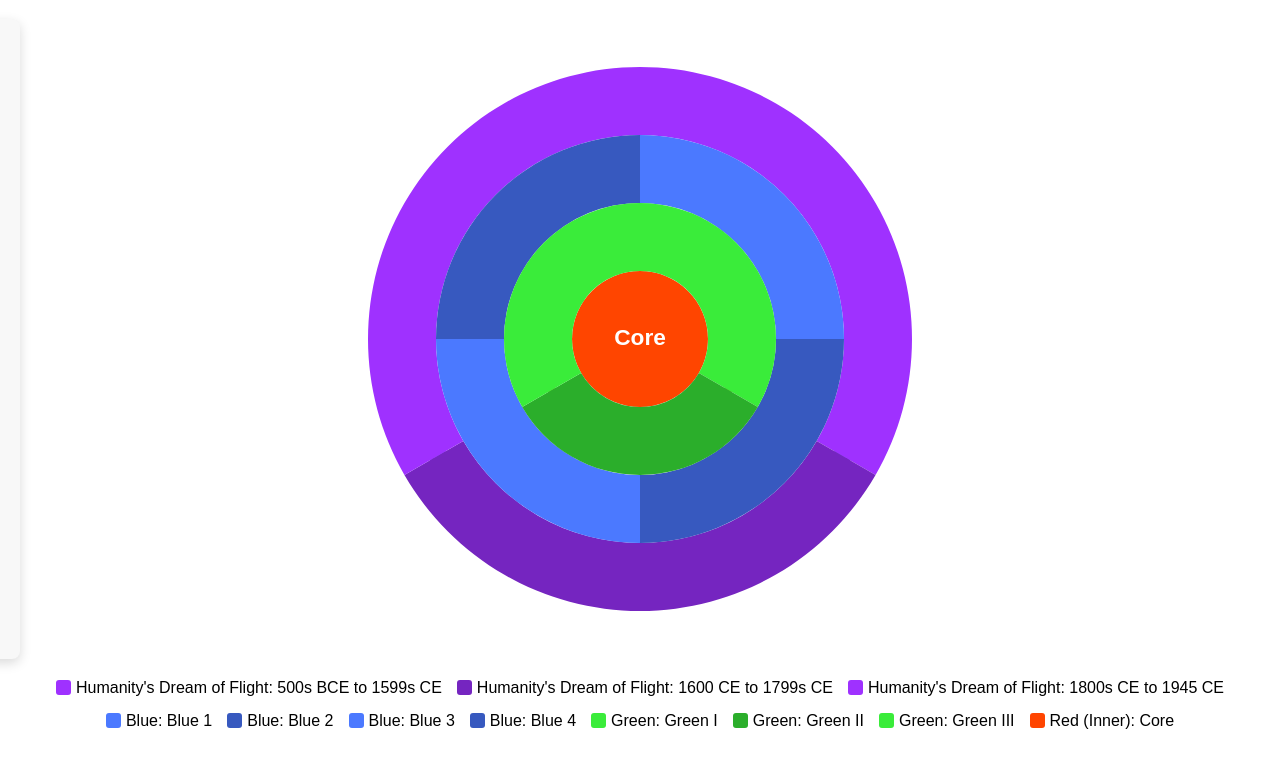
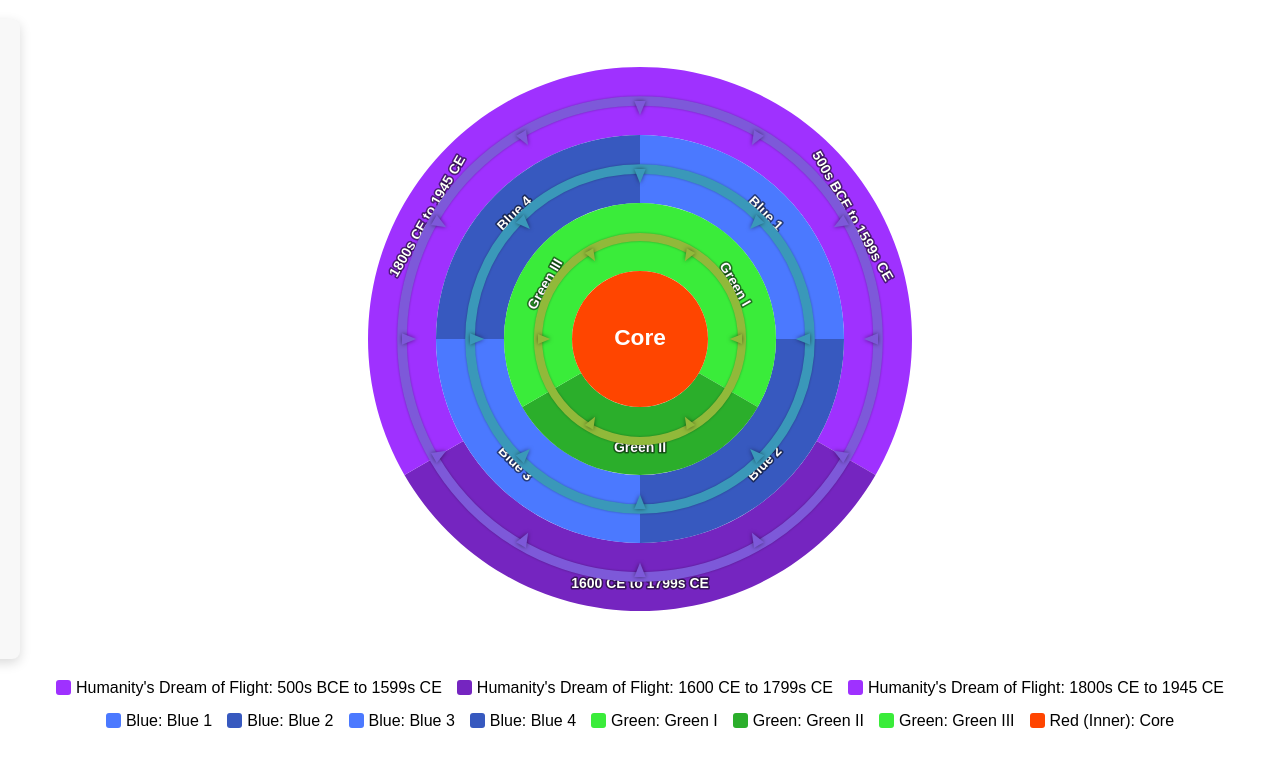
Before and after one commit to PriscilaSSR/digitaltimeline, a website: page timeline/index.html in a window 1280 px wide. Shown: the part 81-840 px from the top of the page. Drawn offline with Linux system fonts and the light colour scheme.

Commit message:
Update index.html

```diff
--- a/timeline/index.html
+++ b/timeline/index.html
@@ -498,10 +498,112 @@ function createChart() {
     createLegend();
 }
 
+// Create SVG element
+function createChart() {
+    // Update dimensions based on current container size
+    const dimensions = getResponsiveDimensions();
+    config.width = dimensions.width;
+    config.height = dimensions.height;
+    config.centerX = dimensions.centerX;
+    config.centerY = dimensions.centerY;
+
+    // Adjust ring radiuses to provide more space for labels
+    const maxRadius = Math.min(config.width, config.height) / 2 * 0.85;
+    const originalOuterRadius = 200;
+    const scale = maxRadius / originalOuterRadius;
+
+    // First, scale all non-connector rings
+    const contentRings = config.rings.filter(ring => !ring.isConnector);
+    contentRings.forEach(ring => {
+        ring.radius = ring.radius * scale;
+    });
+
+    // Then, calculate the radiuses for connector rings
+    for (let i = 0; i < config.rings.length; i++) {
+        if (config.rings[i].isConnector) {
+            // Find the adjacent content rings (one before and one after this connector)
+            let prevRingIndex = i - 1;
+            let nextRingIndex = i + 1;
+
+            // Ensure we have valid content rings on both sides
+            if (prevRingIndex >= 0 && nextRingIndex < config.rings.length) {
+                const prevRing = config.rings[prevRingIndex];
+                const nextRing = config.rings[nextRingIndex];
+
+                // Calculate the connector radius to be exactly between the two rings
+                config.rings[i].radius = calculateConnectorRadius(prevRing.radius, nextRing.radius);
+            }
+
+            // Scale thickness proportionally
+            if (config.rings[i].thickness) {
+                config.rings[i].thickness = config.rings[i].thickness * scale;
+            }
+        }
+    }
+
+    const container = document.getElementById('chart-container');
+    container.innerHTML = '';
+
+    const svg = document.createElementNS("http://www.w3.org/2000/svg", "svg");
+    svg.setAttribute("viewBox", `0 0 ${config.width} ${config.height}`);
+    svg.setAttribute("width", "100%");
+    svg.setAttribute("height", "100%");
+    container.appendChild(svg);
+
+    // CHANGED: Create rings in order to ensure proper layering
+    // We need to render from outside in, so first create an array to hold all elements
+    // with their z-index (lower = farther back, higher = more in front)
+    const allElements = [];
+
+    // Process rings from outer to inner (reverse the array to start with outer rings)
+    const orderedRings = [...config.rings].reverse();
+
+    // First pass: create all rings and collect their elements with proper z-index
+    orderedRings.forEach((ring, reversedIndex) => {
+        const originalIndex = config.rings.length - 1 - reversedIndex;
+        const zIndex = originalIndex * 10; // Base z-index for this ring
+
+        if (ring.isConnector) {
+            // Connector rings go behind content rings
+            const connectorElements = createConnectorRing(ring, originalIndex);
+            connectorElements.forEach(el => {
+                allElements.push({ element: el, zIndex: zIndex });
+            });
+        } else {
+            // Regular content rings
+            const contentElements = createContentRing(ring, originalIndex);
+            if (contentElements) {
+                if (Array.isArray(contentElements.segments)) {
+                    // Add segments with higher z-index
+                    contentElements.segments.forEach(el => {
+                        allElements.push({ element: el, zIndex: zIndex + 2 });
+                    });
+                }
+                if (contentElements.labels) {
+                    // Add labels with highest z-index
+                    contentElements.labels.forEach(el => {
+                        allElements.push({ element: el, zIndex: zIndex + 5 });
+                    });
+                }
+            }
+        }
+    });
+
+    // Sort all elements by z-index and add them to the SVG
+    allElements.sort((a, b) => a.zIndex - b.zIndex)
+        .forEach(item => svg.appendChild(item.element));
+
+    // Create legend
+    createLegend();
+}
+
 // New function to create content rings (returns elements but doesn't append them yet)
-function createContentRing(ring, ringIndex, svg) {
-    const elements = [];
+function createContentRing(ring, ringIndex) {
     const segmentAngle = 360 / ring.segments;
+    const result = {
+        segments: [],
+        labels: []
+    };
 
     // For single segment rings (like the red inner circle), create a full circle
     if (ring.segments === 1) {
@@ -532,15 +634,12 @@ function createContentRing(ring, ringIndex, svg) {
         text.setAttribute("pointer-events", "none");
         text.textContent = ring.segmentNames[0];
 
-        // Add these elements to the SVG immediately
-        svg.appendChild(circle);
-        svg.appendChild(text);
+        result.segments.push(circle);
+        result.labels.push(text);
 
-        return null; // Center circle is already added
+        return result;
     } else {
         // For multi-segment rings, create arcs
-        const segments = [];
-
         for (let i = 0; i < ring.segments; i++) {
             const startAngle = (i * segmentAngle) % 360;
             const endAngle = ((i + 1) * segmentAngle) % 360;
@@ -603,7 +702,7 @@ function createContentRing(ring, ringIndex, svg) {
                 showSidebar(ringIndex, i);
             });
 
-            segments.push(path);
+            result.segments.push(path);
 
             // Add segment label with improved positioning
             if (outerRadius - innerRadius > 30 && angleSpan > 30) {
@@ -652,18 +751,18 @@ function createContentRing(ring, ringIndex, svg) {
                 text.setAttribute("transform", `rotate(${rotationDegrees}, ${textX}, ${textY})`);
                 text.textContent = ring.segmentNames[i];
 
-                // Add label text elements directly to SVG
-                svg.appendChild(textShadow);
-                svg.appendChild(text);
+                result.labels.push(textShadow);
+                result.labels.push(text);
             }
         }
 
-        return segments;
+        return result;
     }
 }
 
-// New function to create connector rings (appends them directly to SVG)
-function createConnectorRing(ring, ringIndex, svg) {
+// New function to create connector rings (returns elements but doesn't append them)
+function createConnectorRing(ring, ringIndex) {
+    const elements = [];
     const outerRadius = ring.radius + (ring.thickness / 2);
     const innerRadius = ring.radius - (ring.thickness / 2);
 
@@ -677,7 +776,7 @@ function createConnectorRing(ring, ringIndex, svg) {
     connectorRing.setAttribute("stroke-width", ring.thickness);
     connectorRing.classList.add("connector");
 
-    svg.appendChild(connectorRing);
+    elements.push(connectorRing);
 
     // Create arrows pointing inward
     const arrowCount = ring.arrowCount || 8;
@@ -714,8 +813,10 @@ function createConnectorRing(ring, ringIndex, svg) {
         // Add a slight shadow to make arrows stand out more
         arrowPath.setAttribute("filter", "drop-shadow(1px 1px 1px rgba(0,0,0,0.3))");
 
-        svg.appendChild(arrowPath);
+        elements.push(arrowPath);
     }
+
+    return elements;
 }
 
         function createLegend() {
```
